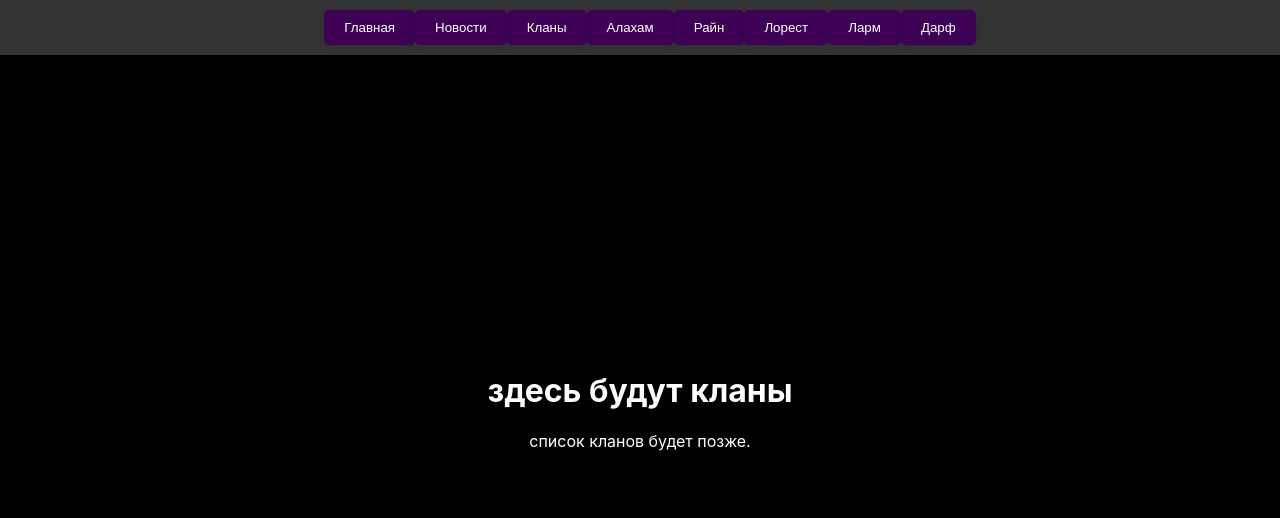
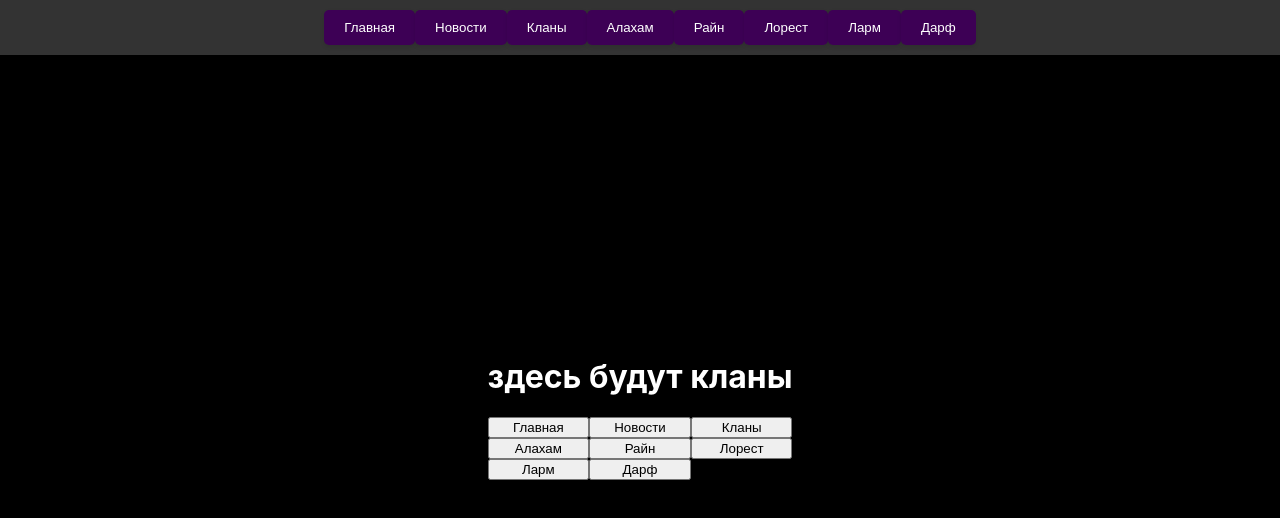
Before and after one commit to shalker760/Kroimen, a Next.js app: page /Clans in a window 1280 px wide. Shown: the top 518 px of the page. Built offline with nearby package versions, Linux system fonts and the light colour scheme.

Commit message:
апрпа

```diff
--- a/app/Clans/page.tsx
+++ b/app/Clans/page.tsx
@@ -52,9 +52,18 @@ export default function Home() {
           <TypingText text="здесь будут кланы" />
         </h1>
 
-        <p className="text-xl text-white/80 leading-relaxed">
-          <TypingText text="список кланов будет позже." />
-        </p>
+                <div className="mt-8">
+          <div className="grid grid-cols-3 gap-4">
+            <button onClick={() => router.push("/")}>Главная</button>
+            <button onClick={() => router.push("/News")}>Новости</button>
+            <button onClick={() => router.push("/Clans")}>Кланы</button>
+            <button onClick={() => router.push("/Alaham")}>Алахам</button>
+            <button onClick={() => router.push("/Rayn")}>Райн</button>
+            <button onClick={() => router.push("/Lorest")}>Лорест</button>
+            <button onClick={() => router.push("/Larm")}>Ларм</button>
+            <button onClick={() => router.push("/Darf")}>Дарф</button>
+          </div>
+        </div>
       </div>
 
         <div className="button-container">
```
